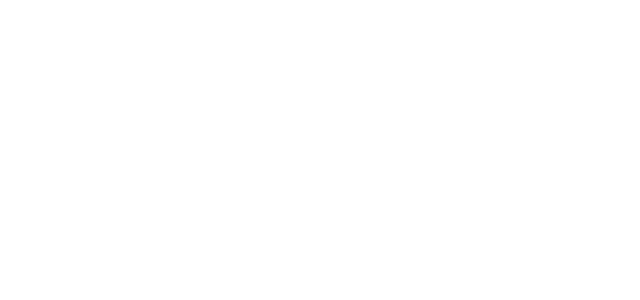
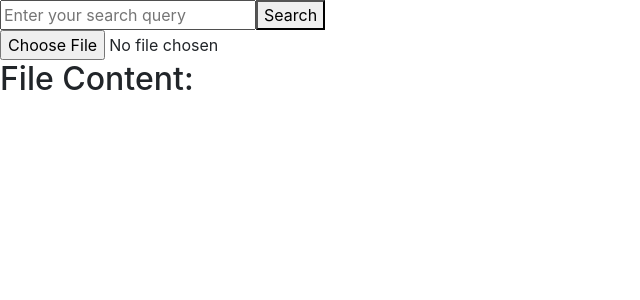
Before and after one commit to johnvees/TA-Berita, a React (Create React App) app: page /test-page in a window 1280 px wide. Before the commit this address had no page. Shown: the top 300 px of the page, without its empty margins (0-640 px from the left). Built offline with nearby package versions, Linux system fonts and the light colour scheme.

Commit message:
test only

```diff
--- a/src/App.js
+++ b/src/App.js
@@ -7,6 +7,7 @@
 import SearchPage from './pages/SearchPage';
 import AboutPage from './pages/AboutPage';
 import AuthPage from './pages/AuthPage';
+import TestPage from './pages/TestPage';
 
 function App() {
   return (
@@ -16,6 +17,7 @@
         <Route path="/pencarian" element={<SearchPage />}></Route>
         <Route path="/tentang" element={<AboutPage />}></Route>
         <Route path="/auth" element={<AuthPage />}></Route>
+        <Route path="/test-page" element={<TestPage />}></Route>
       </Routes>
     </div>
   );
--- /dev/null
+++ b/src/pages/TestPage.js
@@ -0,0 +1,14 @@
+import React, { Component } from 'react';
+import TestPart from '../parts/TestPart';
+import DocTest from '../parts/DocTest';
+
+export default class TestPage extends Component {
+  render() {
+    return (
+      <>
+        <TestPart></TestPart>
+        <DocTest></DocTest>
+      </>
+    );
+  }
+}
--- /dev/null
+++ b/src/parts/DocTest.js
@@ -0,0 +1,73 @@
+import React, {useState} from 'react'
+import JSZip from 'jszip';
+import { parseString } from 'xml2js';
+
+export default function DocTest() {
+  const [selectedFiles, setSelectedFiles] = useState([]);
+  const [fileContent, setFileContent] = useState('');
+
+ const handleFileSelect = async (event) => {
+   const file = event.target.files[0];
+
+   if (file) {
+     const result = await convertToText(file);
+     setFileContent(result);
+   }
+ };
+
+ const convertToText = async (file) => {
+   const reader = new FileReader();
+
+   return new Promise((resolve, reject) => {
+     reader.onload = async (event) => {
+       const arrayBuffer = event.target.result;
+
+       try {
+         const zip = await JSZip.loadAsync(arrayBuffer);
+         const content = await zip.file('word/document.xml').async('string');
+         const parsedContent = await parseXml(content);
+         const text = extractTextFromXml(parsedContent);
+
+         resolve(text);
+       } catch (error) {
+         reject(error);
+       }
+     };
+
+     reader.onerror = (event) => {
+       reject(event.target.error);
+     };
+
+     reader.readAsArrayBuffer(file);
+   });
+ };
+
+ const parseXml = (xml) => {
+   return new Promise((resolve, reject) => {
+     parseString(xml, (error, result) => {
+       if (error) {
+         reject(error);
+       } else {
+         resolve(result);
+       }
+     });
+   });
+ };
+
+ const extractTextFromXml = (xml) => {
+   // Modify this function to extract the desired text from the parsed XML structure
+   // This example simply returns the raw XML content as text
+   return JSON.stringify(xml);
+ };
+
+ return (
+   <div>
+     <input type="file" onChange={handleFileSelect} />
+
+     <div>
+       <h2>File Content:</h2>
+       <pre>{fileContent}</pre>
+     </div>
+   </div>
+ );
+}
--- /dev/null
+++ b/src/parts/TestPart.js
@@ -0,0 +1,99 @@
+import React, { useState, useEffect } from 'react';
+import axios from 'axios';
+// import cheerio from 'cheerio';
+
+export default function TestPart() {
+  const [query, setQuery] = useState('');
+  const [results, setResults] = useState([]);
+  // const [titles, setTitles] = useState([]);
+  // const [content, setContent] = useState([]);
+
+  const handleSearch = async () => {
+    const apiKey = 'AIzaSyAt2So-KHqquu50aUPv5TTjFVuM5FPYEqY';
+    const cx = '81cf28dfd5cf344f2';
+
+    const url = `https://www.googleapis.com/customsearch/v1?key=${apiKey}&cx=${cx}&q=${query}&gl=id&sort=date`;
+
+    try {
+      const response = await axios.get(url);
+      setResults(response.data.items);
+      console.log(response.data.items);
+      console.log(url);
+    } catch (error) {
+      console.error('Error fetching search results:', error);
+    }
+
+  };
+
+  // var url =
+  //   'https://newsapi.org/v2/everything?' +
+  //   // 'country=id&' +
+  //   'q=bahan bakar minyak&' +
+  //   'apiKey=1143d178042e44a49bc3f52e34f40172';
+  // var req = new Request(url);
+  // fetch(req).then(function (response) {
+  //   // console.log(response.json());
+  //   var respon = response.json();
+  //   console.log(respon);
+  // });
+
+  return (
+    <div>
+      <input
+        type="text"
+        value={query}
+        onChange={(e) => setQuery(e.target.value)}
+        placeholder="Enter your search query"
+      />
+      <button onClick={handleSearch}>Search</button>
+
+      {results.length > 0 && (
+        <div>
+          <h2>Search Results</h2>
+          <ul>
+            {results.map((item) => (
+              <li key={item.link}>
+                <a href={item.link}>{item.title}</a>
+                <p>{item.snippet}</p>
+              </li>
+            ))}
+          </ul>
+        </div>
+      )}
+
+      {/* <div>
+        <input
+          type="text"
+          value={query}
+          onChange={(e) => setQuery(e.target.value)}
+        />
+        <button onClick={handleSearch}>Search</button>
+
+        <ul>
+          {results.map((result) => (
+            <li key={result.id}>
+              <h3>{result.title}</h3>
+              <p>{result.description}</p>
+            </li>
+          ))}
+        </ul>
+      </div> */}
+
+      {/* <div>
+        <h1>News Titles:</h1>
+        <ul>
+          {titles.map((title, index) => (
+            <li key={index}>{title}</li>
+          ))}
+        </ul>
+
+        <h1>News Content:</h1>
+        <ul>
+          {content.map((content, index) => (
+            <li key={index}>{content}</li>
+          ))}
+        </ul>
+      </div> */}
+    </div>
+  );
+}
```
Also changed, not shown: package.json (+9 -2 lines), 1 other file (tests, documents, lock files or other folders).
